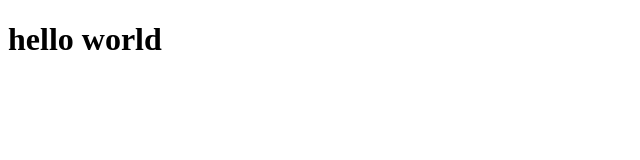
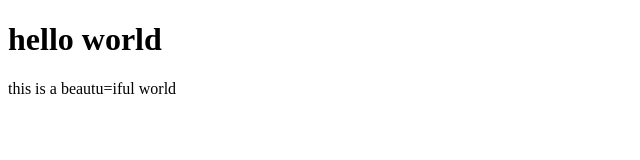
Before and after one commit to jimimendapara/jimi-dipa-project, a plain HTML site: page index.html in a window 1280 px wide. Shown: the whole page, without its empty margins (0-640 px from the left). Drawn offline with Linux system fonts and the light colour scheme.

Commit message:
Adding a line

```diff
--- a/index.html
+++ b/index.html
@@ -8,5 +8,6 @@
 </head>
 <body>
     <h1>hello world</h1>
+    <p1>this is a beautu=iful world</p1>
 </body>
 </html>
```
